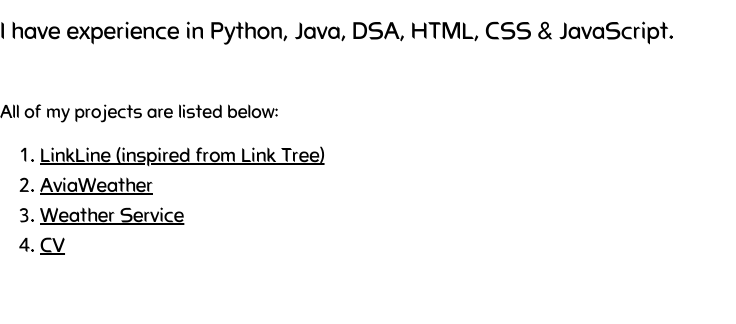
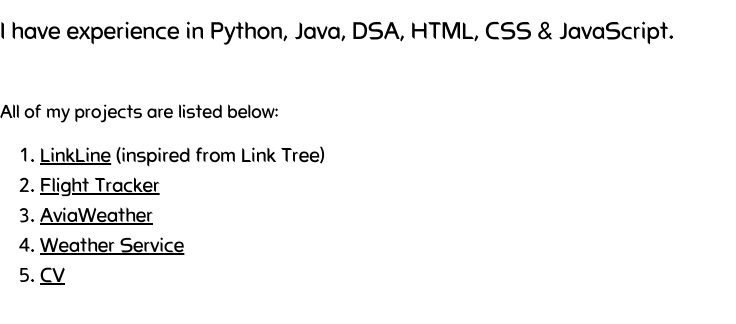
Before and after one commit to sudipta1254/portfolio, a plain HTML site: page experience.html in a window 1280 px wide. Shown: the whole page, without its empty margins (0-736 px from the left). Drawn offline with Linux system fonts and the light colour scheme.

Commit message:
Update experience.html

```diff
--- a/experience.html
+++ b/experience.html
@@ -11,8 +11,9 @@
         <h2>I have experience in Python, Java, DSA, HTML, CSS & JavaScript.</h2> <br>
         <h3>All of my projects are listed below:</h3>
         <ol>
-            <li><a href="https://sudipta1254.github.io/linkline" target="_blank">LinkLine (inspired from Link Tree)</a></li>
-            <li><a href="https://sudipta1254.github.io/aviaweather" target="_blank">AviaWeather</a></li>
+            <li><a href="https://sudipta1254.github.io/linkline" target="_blank">LinkLine</a> (inspired from Link Tree)</li>
+            <li><a href="https://flights-i.vercel.app" target="_blank">Flight Tracker</a></li>
+            <li><a href="https://aviaweather.vercel.app" target="_blank">AviaWeather</a></li>
             <li><a href="https://sudipta1254.github.io/forecast" target="_blank">Weather Service</a></li>
             <li><a href="https://sudipta1254.github.io/cv" target="_blank">CV</a></li>
         </ol>
```
